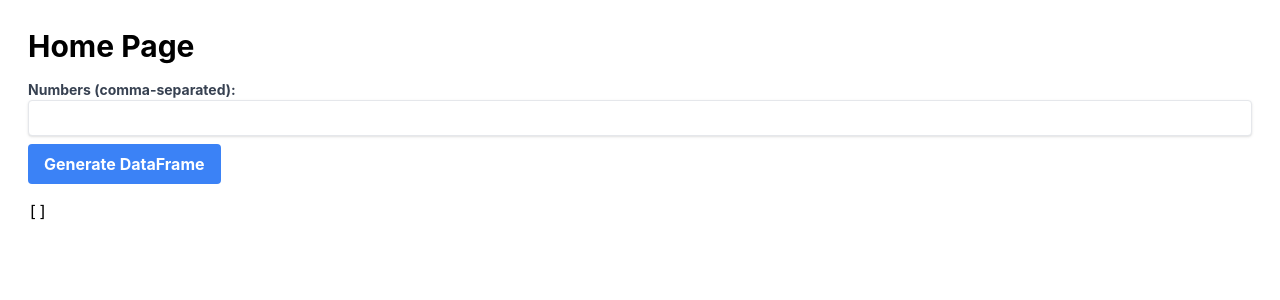
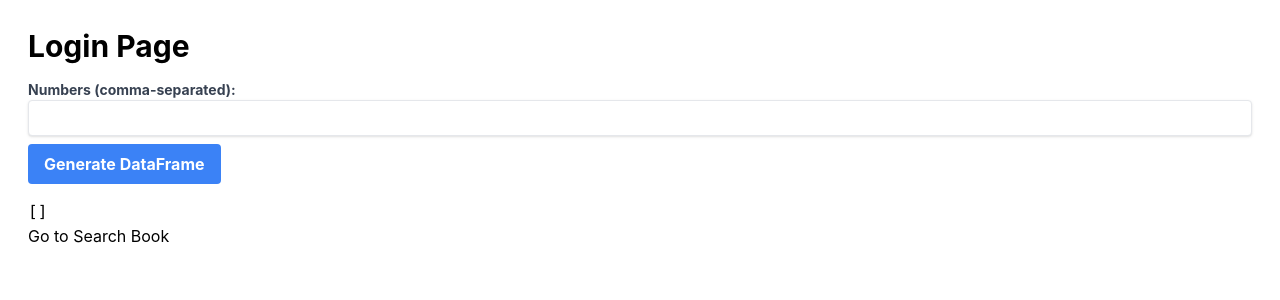
Before and after one commit to peanut0204/SAD_fp, a React (Create React App) app in the folder frontend/: page / in a window 1280 px wide. Shown: the top 300 px of the page. Built offline with nearby package versions, Linux system fonts and the light colour scheme.

Commit message:
add routes

```diff
--- a/frontend/src/App.jsx
+++ b/frontend/src/App.jsx
@@ -1,34 +1,18 @@
+// src/App.js
+import React from 'react';
+import { BrowserRouter as Router, Routes, Route } from 'react-router-dom';
+import Login from './pages/Login';
+import SearchBook from './pages/SearchBook';
 
-import React, { useState } from 'react';
-import NumberInputForm from './components/NumberInputForm';
-import { Link } from 'react-router-dom';
-
-const App = () => {
-  const [dataframe, setDataframe] = useState([]);
-
-  const handleFormSubmit = async (formData) => {
-    const response = await fetch('http://127.0.0.1:5000/api/generate_dataframe', {
-      method: 'POST',
-      headers: {
-        'Content-Type': 'application/json',
-      },
-      body: JSON.stringify(formData),
-    });
-
-    const result = await response.json();
-    setDataframe(result);
-  };
-
+function App() {
   return (
-    <div className="container mx-auto p-7">
-      <h1 className="text-3xl font-bold mb-4">Home Page</h1>
-      <NumberInputForm onSubmit={handleFormSubmit} />
-      {/* Display the DataFrame in the frontend */}
-      <pre className="mt-4">{JSON.stringify(dataframe, null, 2)}</pre>
-
-
-    </div>
+    <Router>
+      <Routes>
+        <Route path="/" exact element={<Login />} />
+        <Route path="/SearchBook" element={<SearchBook />} />
+      </Routes>
+    </Router>
   );
-};
+}
 
 export default App;
--- a/frontend/src/index.js
+++ b/frontend/src/index.js
@@ -1,8 +1,9 @@
 import React from 'react';
-import ReactDOM from 'react-dom/client';
+import ReactDOM from 'react-dom';
 import './css/index.css';
 import App from './App';
 import reportWebVitals from './reportWebVitals';
+
 
 const root = ReactDOM.createRoot(document.getElementById('root'));
 root.render(
--- /dev/null
+++ b/frontend/src/pages/Login.jsx
@@ -0,0 +1,37 @@
+
+import React, { useState } from 'react';
+import NumberInputForm from '../components/NumberInputForm';
+import { Link } from 'react-router-dom';
+
+function Login() {
+	const [dataframe, setDataframe] = useState([]);
+
+	const handleFormSubmit = async (formData) => {
+	  const response = await fetch('http://127.0.0.1:5000/api/generate_dataframe', {
+		method: 'POST',
+		headers: {
+		  'Content-Type': 'application/json',
+		},
+		body: JSON.stringify(formData),
+	  });
+
+	  const result = await response.json();
+	  setDataframe(result);
+	};
+
+	return (
+	  <div className="container mx-auto p-7">
+		<h1 className="text-3xl font-bold mb-4">Login Page</h1>
+		<NumberInputForm onSubmit={handleFormSubmit} />
+		{/* Display the DataFrame in the frontend */}
+		<pre className="mt-4">{JSON.stringify(dataframe, null, 2)}</pre>
+		<Link to="/SearchBook">
+      <button>Go to Search Book</button>
+    </Link>
+
+
+	  </div>
+	);
+}
+
+export default Login;
--- /dev/null
+++ b/frontend/src/pages/SearchBook.jsx
@@ -0,0 +1,12 @@
+import React from 'react';
+
+function SearchBook() {
+  return (
+    <div>
+      <h2>SearchBook Page</h2>
+      {/* Your another page content goes here */}
+    </div>
+  );
+}
+
+export default SearchBook;
```
